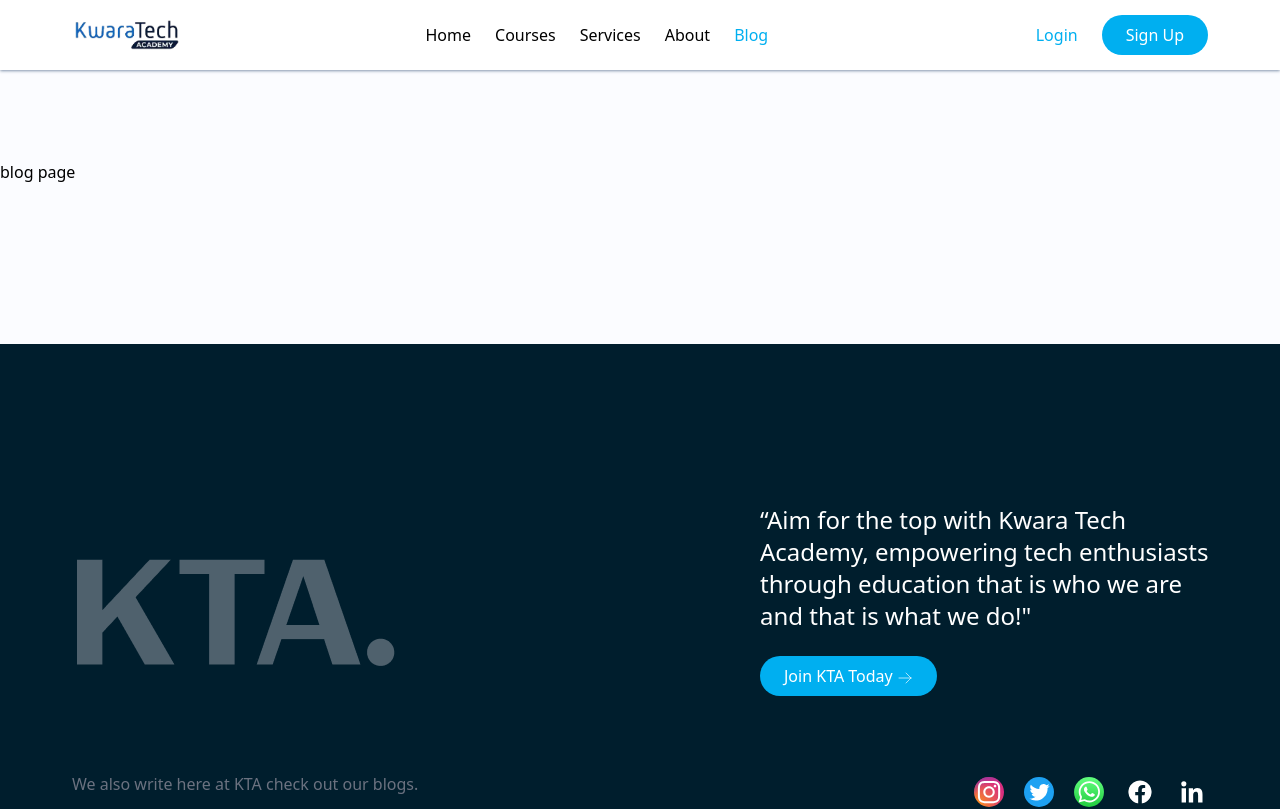
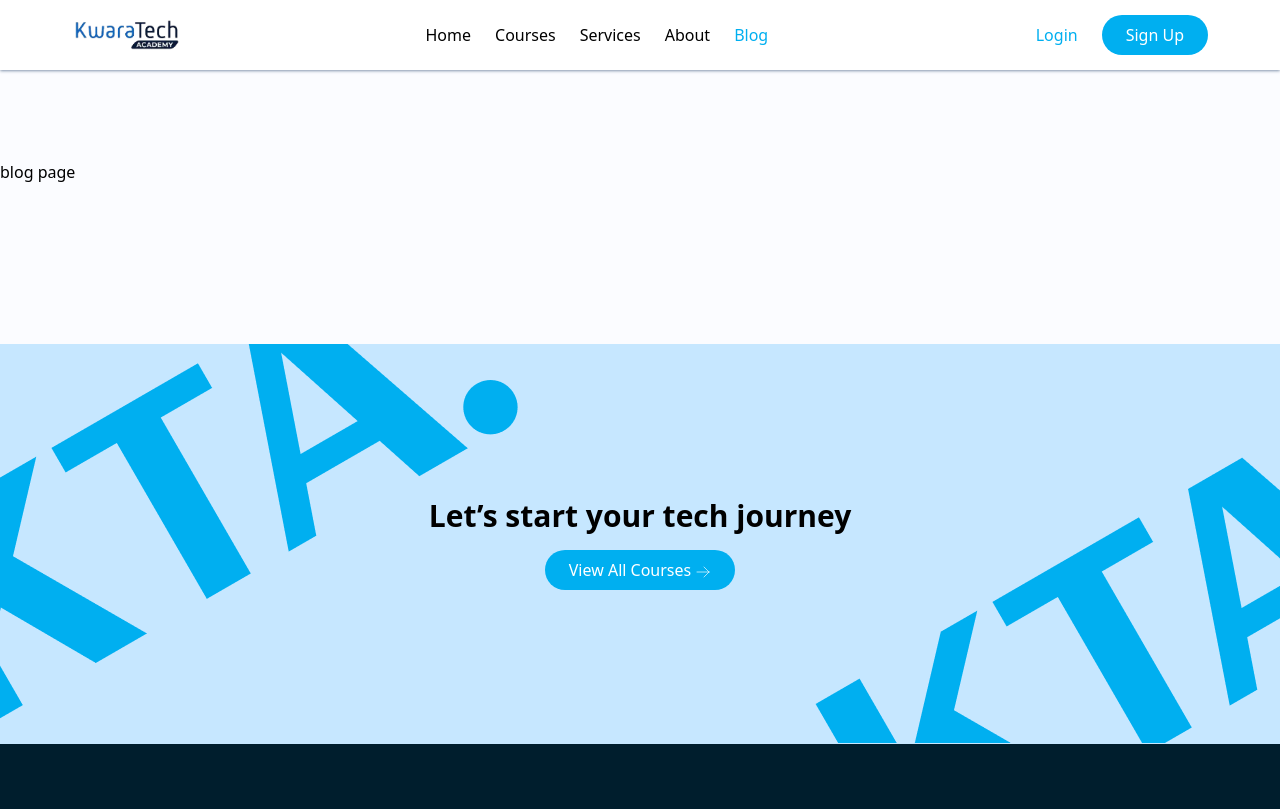
Before and after one commit to best2025j/kta-project, a React (Vite) app: page /blog in a window 1280 px wide. Shown: the top 809 px of the page. Built offline with nearby package versions, Linux system fonts and the light colour scheme.

Commit message:
sections contents added

```diff
--- /dev/null
+++ b/src/components/layout/SectionContents.jsx
@@ -0,0 +1,27 @@
+import React from "react";
+import ButtonWhite from "../Buttons/ButtonWhite";
+import ViewAllCourseIcon from "../icons/ViewAllCourseIcon";
+
+const SectionContents = () => {
+  return (
+    <div className="bg-[#C6E7FF] w-full h-full flex justify-between items-center">
+      <img src="/KTA. logo (1).png" alt="" />
+      <div className="absolute left-0 right-0 space-y-4 text-center justify-center flex flex-col">
+        <h1 className="text-3xl font-bold">Let’s start your tech journey</h1>
+        <div className="w-60 justify-center flex items-center mx-auto">
+          <ButtonWhite
+            className={" flex items-center "}
+            label={
+              <>
+                View all courses <ViewAllCourseIcon />
+              </>
+            }
+          />
+        </div>
+      </div>
+      <img src="KTA. logo (2).png" alt="" />
+    </div>
+  );
+};
+
+export default SectionContents;
--- a/src/pages/about/About.jsx
+++ b/src/pages/about/About.jsx
@@ -1,12 +1,14 @@
 import React from "react";
 import Footer from "../../components/layout/Footer";
+import SectionContents from "../../components/layout/SectionContents";
 
 const About = () => {
   return (
     <>
       <div className="py-40">
         <h1>about page</h1>
-      </div>
+      </div>{" "}
+      <SectionContents />
       <Footer />
     </>
   );
--- a/src/pages/blog/Blog.jsx
+++ b/src/pages/blog/Blog.jsx
@@ -1,5 +1,6 @@
 import React from "react";
 import Footer from "../../components/layout/Footer";
+import SectionContents from "../../components/layout/SectionContents";
 
 const Blog = () => {
   return (
@@ -7,6 +8,7 @@ const Blog = () => {
       <div className="py-40">
         <h1>blog page</h1>
       </div>
+      <SectionContents />
       <Footer />
     </>
   );
--- a/src/pages/courses/Courses.jsx
+++ b/src/pages/courses/Courses.jsx
@@ -1,5 +1,6 @@
 import React from "react";
 import Footer from "../../components/layout/Footer";
+import SectionContents from "../../components/layout/SectionContents";
 
 const Courses = () => {
   return (
@@ -7,6 +8,7 @@ const Courses = () => {
       <div className="py-40">
         <h1>courses page</h1>
       </div>
+      <SectionContents />
       <Footer />
     </>
   );
--- a/src/pages/services/Services.jsx
+++ b/src/pages/services/Services.jsx
@@ -1,12 +1,14 @@
 import React from "react";
 import Footer from "../../components/layout/Footer";
+import SectionContents from "../../components/layout/SectionContents";
 
 const Services = () => {
   return (
     <>
       <div className="py-40">
         <h1>services page</h1>
-      </div>
+      </div>{" "}
+      <SectionContents />
       <Footer />
     </>
   );
```
Also changed, not shown: public/KTA. logo (1).png (added), public/KTA. logo (2).png (added).
